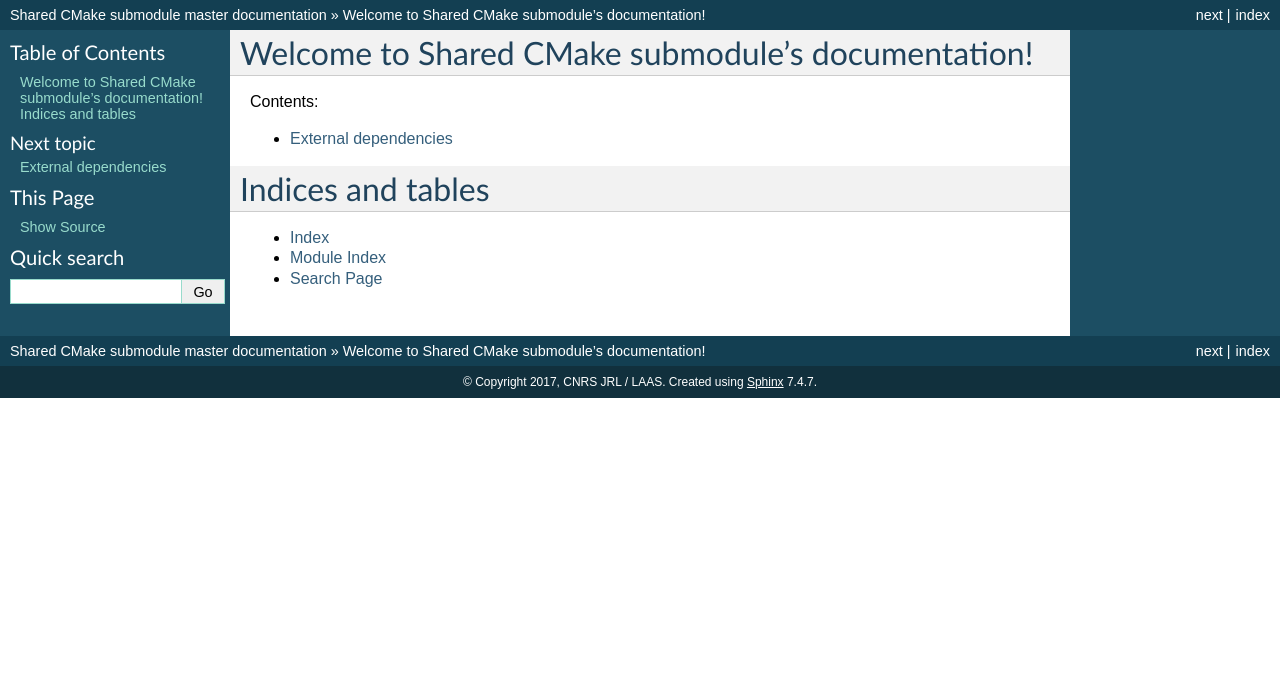
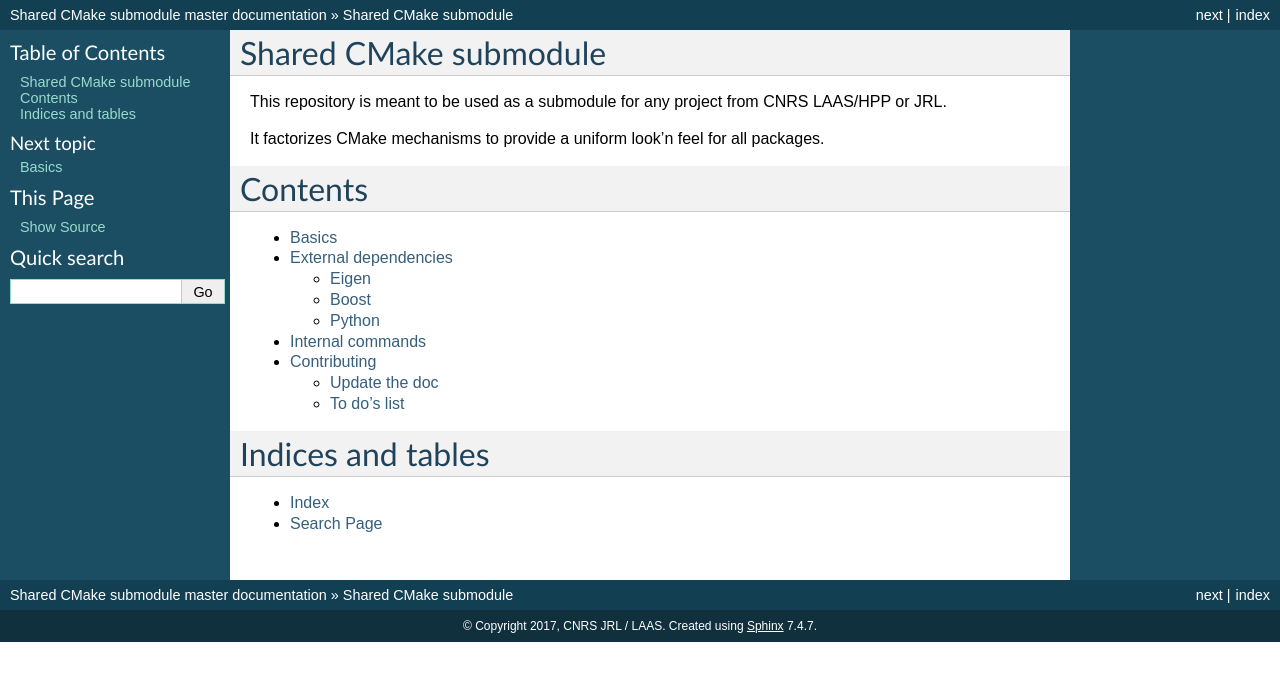
Before and after one commit to jrl-umi3218/jrl-cmakemodules, a Sphinx documentation site: the page built from docs/index.rst, in a window 1280 px wide. Shown: the top 681 px of the page. Built offline with Sphinx 7.4.7, drawn with Linux system fonts in a browser that asks for light colours.

Commit message:
Update doc

```diff
--- a/docs/conf.py
+++ b/docs/conf.py
@@ -37,6 +37,11 @@
 
 # The suffix of source filenames.
 source_suffix = '.rst'
+
+primary_domain = 'cmake'
+highlight_language = 'cmake'
+
+todo_include_todos = True
 
 # The encoding of source files.
 #source_encoding = 'utf-8-sig'
--- a/docs/index.rst
+++ b/docs/index.rst
@@ -3,21 +3,31 @@
    You can adapt this file completely to your liking, but it should at least
    contain the root `toctree` directive.
 
-Welcome to Shared CMake submodule's documentation!
-==================================================
+Shared CMake submodule
+======================
 
-Contents:
+This repository is meant to be used as a submodule for any project
+from CNRS LAAS/HPP or JRL.
+
+It factorizes CMake mechanisms to provide a uniform look'n feel for
+all packages.
+
+Contents
+=========
 
 .. toctree::
    :maxdepth: 2
 
+   /pages/base.rst
    /pages/external_deps.rst
-
+   /pages/internal.rst
+   /pages/developers.rst
 
 
 Indices and tables
 ==================
 
 * :ref:`genindex`
-* :ref:`modindex`
 * :ref:`search`
+
+.. * :ref:`modindex`
--- /dev/null
+++ b/docs/pages/base.rst
@@ -0,0 +1,4 @@
+Basics
+******
+
+.. cmake-module:: ../../base.cmake
--- /dev/null
+++ b/docs/pages/developers.rst
@@ -0,0 +1,60 @@
+Contributing
+************
+
+Update the doc
+--------------
+
+Generate the documentation locally
+++++++++++++++++++++++++++++++++++++
+
+The documentation can be generated using the follwing command, from the ``docs`` directory:
+
+.. code-block:: bash
+
+  make html
+  # Open build/html/index.html to see the doc
+  firefox build/html/index.html
+
+Comment the CMake files
++++++++++++++++++++++++
+
+Comment paragraph with ``#.rst:`` as first line will be interpreted as documentation.
+To document a macro or a variable in a ``.cmake`` file, use
+``# .. command:: MACRO_NAME`` or ``# .. variable:: VARIABLE_NAME``::
+
+  #.rst:
+  # .. variable:: HOW_TO_DOCUMENT_A_VARIABLE
+  #
+  #   Variable details details (Mind the empty line before).
+  #   Related to :cmake:command:`HOW_TO_DOCUMENT_A_COMMAND`.
+  #
+  # .. command:: HOW_TO_DOCUMENT_A_COMMAND(argname)
+  #
+  #   Macro details (Mind the empty line before).
+  #
+  #   :param argname: The parameter
+  #
+  #   .. todo::
+  #     This is a example *to do*
+
+gives
+
+.. variable:: HOW_TO_DOCUMENT_A_VARIABLE
+
+ Variable details (Mind the empty line before).
+ Related to :cmake:command:`HOW_TO_DOCUMENT_A_COMMAND`.
+
+.. command:: HOW_TO_DOCUMENT_A_COMMAND(argname)
+
+ Macro details (Mind the empty line before).
+
+ :param argname: The parameter
+
+ .. todo::
+   This is a example *to do*
+
+
+To do's list
+------------
+
+.. todolist::
--- a/docs/pages/external_deps.rst
+++ b/docs/pages/external_deps.rst
@@ -1,6 +1,12 @@
 External dependencies
 *********************
 
+Eigen
+-----
 .. cmake-module:: ../../eigen.cmake
+Boost
+-----
 .. cmake-module:: ../../boost.cmake
+Python
+------
 .. cmake-module:: ../../python.cmake
--- /dev/null
+++ b/docs/pages/internal.rst
@@ -0,0 +1,4 @@
+Internal commands
+-----------------
+
+.. cmake-module:: ../../version.cmake
```
Also changed, not shown: 6 other files.
